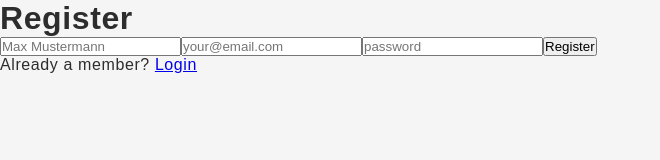
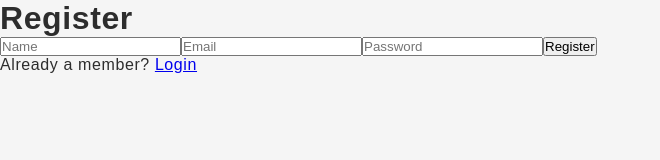
Before and after one commit to Meleray/Housemate, a React (Create React App) app in the folder frontend/: page /register in a window 1280 px wide. Shown: the top 160 px of the page, without its empty margins (0-660 px from the left). Built offline with nearby package versions, Linux system fonts and the light colour scheme.

Commit message:
Add sign up file

```diff
--- a/frontend/src/pages/LandingPage/Register.jsx
+++ b/frontend/src/pages/LandingPage/Register.jsx
@@ -1,9 +1,16 @@
 import { Link, withRouter } from "react-router-dom";
+import axios from 'axios';
+import { useState} from "react";
 
 function RegisterPage({ history }) {
+  const [name, setName] = useState()
+  const [email, setEmail] = useState()
+  const [password, setPassword] = useState()
+
   function handleFormSubmit(event) {
     event.preventDefault();
-    history.push("/todo");
+    axios.post('http://localhost:5001/api/add-user', {"userName": name, "userEmail": email, "userPassword": password, "userPicture": 2045}) // Server host, register is the route of the server
+    history.push("/login");
   }
 
   return (
@@ -11,10 +18,24 @@
       <div className="mb-64">
         <h1 className="text-4xl text-center mb-4">Register</h1>
         <form className="max-w-md mx-auto" onSubmit={handleFormSubmit}>
-          <input type="text" placeholder="Max Mustermann" />
-          <input type="email" placeholder="your@email.com" />
-          <input type="password" placeholder="password" />
-          <button className="primary">Register</button>
+          <input
+              type="text"
+              placeholder="Name"
+              onChange={(e) => setName(e.target.value)}
+              />
+          <input
+              type="email"
+              placeholder="Email"
+              onChange={(e) => setEmail(e.target.value)}
+              />
+          <input
+              type="password"
+              placeholder="Password"
+              onChange={(e) => setPassword(e.target.value)}
+              />
+          <button className="primary">
+            Register
+            </button>
           <div className="text-center py-2 text-gray-500">
             Already a member?{" "}
             <Link className="underline text-black" to="/login">
```
